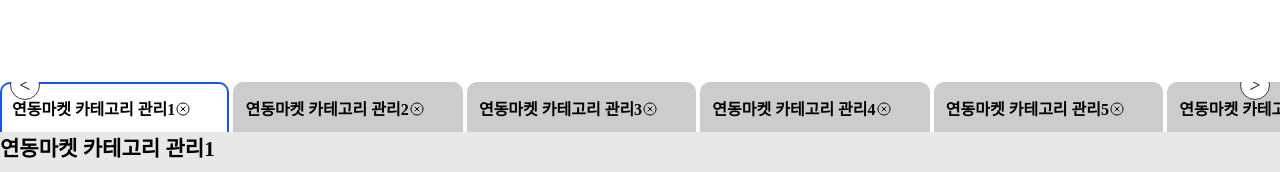
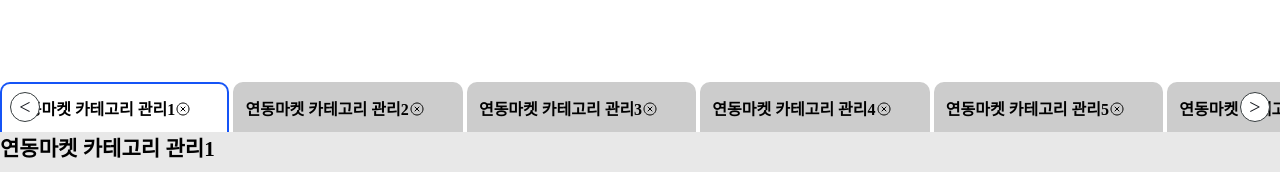
Before and after one commit to ssolin89/type-app, a React (Create React App) app: page / in a window 1280 px wide. Shown: the part 212-384 px from the top of the page. Built offline with nearby package versions, Linux system fonts and the light colour scheme.

Commit message:
+ btn position fix

```diff
--- a/src/slider/SwiperComponentThumbs.scss
+++ b/src/slider/SwiperComponentThumbs.scss
@@ -136,6 +136,7 @@
   background-color: #fff;
   top: 50%;
   transform: translateY(-50%);
+  margin-top: unset;
 }
 
 .swiper-button-prev {
```
